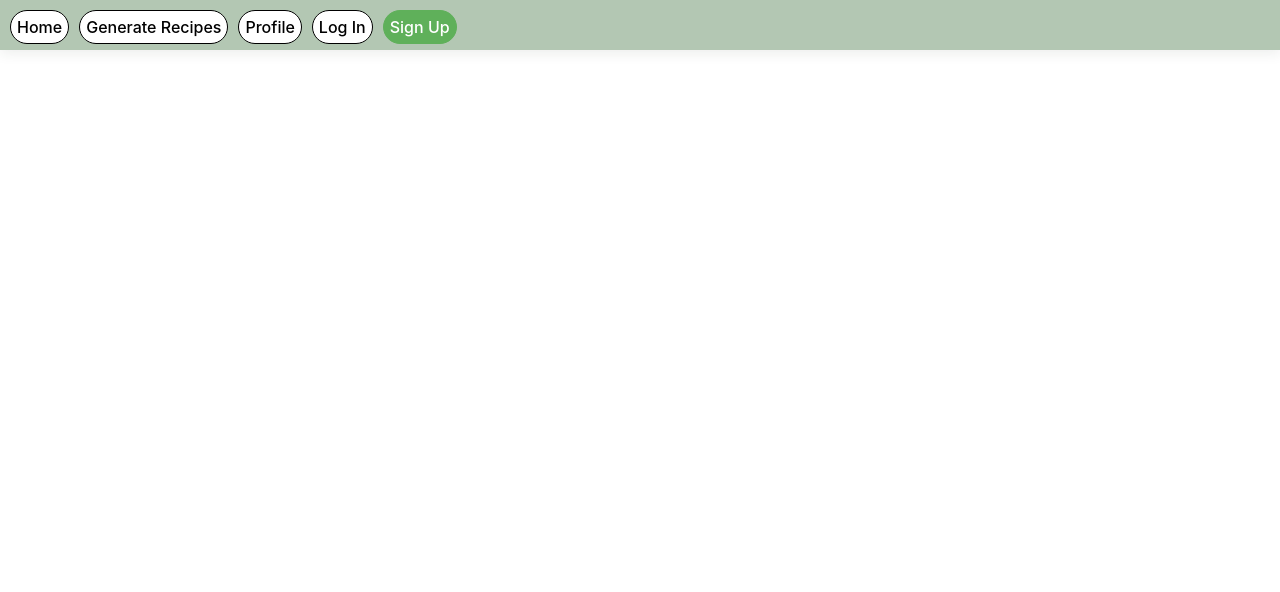
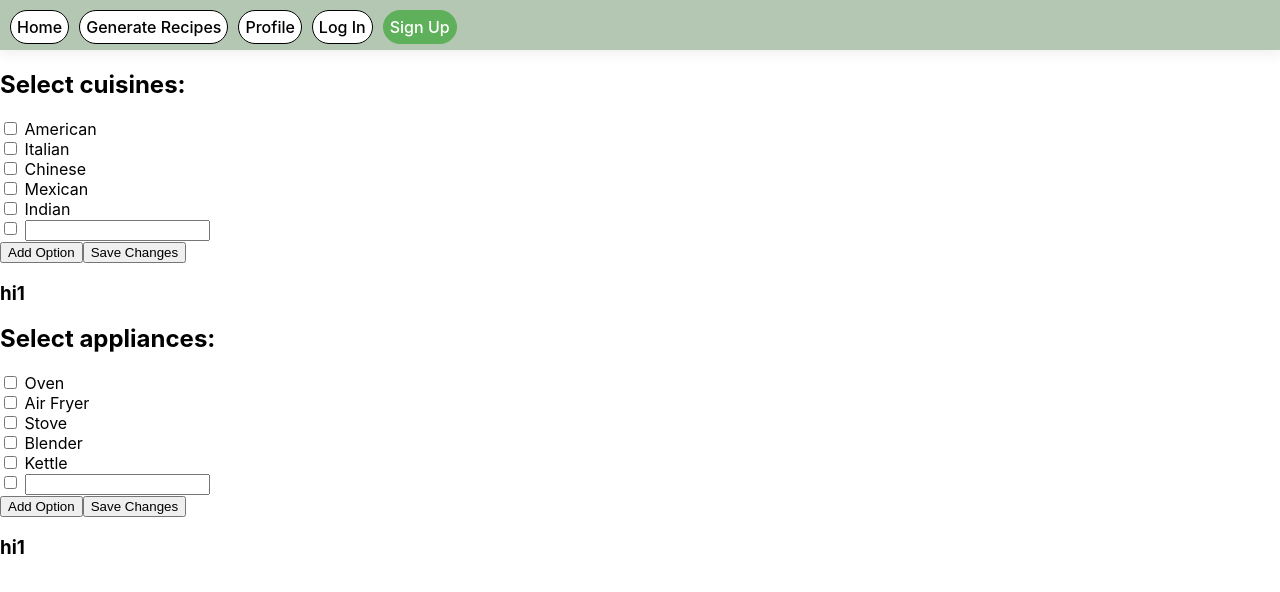
Before and after one commit to Devansh-Ojha/SaveBites, a React (Create React App) app in the folder frontend/: page /preferences in a window 1280 px wide. Shown: the top 592 px of the page. Built offline with nearby package versions, Linux system fonts and the light colour scheme.

Commit message:
set preferences page

```diff
--- a/frontend/src/App.js
+++ b/frontend/src/App.js
@@ -6,9 +6,14 @@ import Login from './Login.js';
 import UserProfile from './UserProfile.js';
 import Generate from './Generate.js';
 import Recipes from './Recipes.js';
+import Preferences from './Preferences.js';
 import { BrowserRouter as Router, Routes, Route } from 'react-router-dom';
+import { useState } from 'react';
 
 function App() {
+  const [cuisines, setCuisines] = useState([]);
+  const [appliances, setAppliances] = useState([]);
+
   return (
     //hero
    // about
@@ -29,8 +34,9 @@ function App() {
         <Route path="/login" element={<Login />}></Route>
         <Route path="/signup" element={<Signup />}></Route>
         <Route path="/profile" element={<UserProfile name={"Tester"}/>}></Route>
-        <Route path="/generate" element={<Generate />}></Route>
+        <Route path="/generate" element={<Generate cuisines={cuisines}/>}></Route>
         <Route path="/recipes" element={<Recipes />}></Route>
+        <Route path="/preferences" element={<Preferences setCuisines={setCuisines} setAppliances={setAppliances}/>}></Route>
       </Routes>
     </Router>
   );
--- a/frontend/src/Generate.js
+++ b/frontend/src/Generate.js
@@ -1,14 +1,17 @@
 import { useState } from 'react';
+//import preferences from './Preferences.js';
 
-export default function Generate() {
+export default function Generate({ cuisines }) {
 	const [recipes, setRecipes] = useState([]);
 
-	const testIngredients = ["Tomato", "Ground Beef", "Cheese", "Flour", "Herbs", "Egg", "Bell Peppers"]
-	const testCuisines = ["Italian", "American"]
+	// const testIngredients = Preferences.testIngredients;
+	// const testCuisines = Preferences.testCuisines;
+	const testIngredients = [];
+	const testCuisines = cuisines;
 
 	function generateRecipe() {
 		let testRecipe = {
-			ingredients: "Tomato, Cheese, Flour",
+			ingredients: "",
 			instructions: "Make pizza, put in oven",
 			appliances: "Oven",
 			budget: "10"
--- /dev/null
+++ b/frontend/src/Preferences.js
@@ -0,0 +1,15 @@
+import { useState } from 'react';
+import Selector from './Selector.js';
+
+export default function Preferences({ setCuisines, setAppliances}) {
+
+	return (
+		<>
+			<h2>Select cuisines:</h2>
+			<Selector setCuisines = {setCuisines} options={["American", "Italian", "Chinese", "Mexican", "Indian"]}/>
+
+			<h2>Select appliances:</h2>
+			<Selector setAppliances = {setAppliances} options={["Oven", "Air Fryer", "Stove", "Blender", "Kettle"]}/>
+		</>
+	);
+}
--- /dev/null
+++ b/frontend/src/Selector.js
@@ -0,0 +1,55 @@
+import { useState } from "react";
+
+export default function Selector( { setState, options } ) {
+	const [numOptions, setNumOptions] = useState(1);
+
+	function handleSubmit(e) {
+		e.preventDefault();
+
+		const form = e.target;
+		const formData = new FormData(form);
+
+		const formJson = Object.fromEntries(formData.entries());
+
+		console.log(formJson);
+		let selectedCuisines = [];
+		for (let key in formJson) {
+			if (formJson[key] == "on") {
+				if (key == "other") {
+					selectedCuisines.push(formJson["text"]);
+				}
+				else {
+					selectedCuisines.push(key);
+				}
+			}
+		}
+		setState(selectedCuisines);
+	}
+
+	return (
+		<>
+			<form onSubmit={handleSubmit}>
+				{
+					options.map( (item) => {
+						return (
+							<>
+							<label>
+								<input name={item} type="checkbox"></input> {item}
+							</label>
+							<br />
+							</>
+						)
+					}
+				)}
+				{
+					[Array(numOptions).keys()].map((item) => { return (<><input name="other" type="checkbox"></input> <input name="text"></input> <br/></>)})
+				}
+
+				<button type="button" onClick={() => setNumOptions(numOptions+1)}>Add Option</button>
+				<button type="submit">Save Changes</button>
+				<h3>hi{numOptions}</h3>
+			</form>
+			<form></form>
+		</>
+	);
+}
--- a/frontend/src/UserProfile.js
+++ b/frontend/src/UserProfile.js
@@ -23,6 +23,9 @@ export default function UserProfile({name}) {
 		"settings": <div style={{float: "right", margin: "100px"}}>
 						Settings and Preferences:
 						<p>Theme: {testTheme}</p>
+						<Link to="/preferences">
+							Set Preferences
+						</Link>
 					</div>,
 		"help": <div style={{float: "right", margin: "100px"}}>
 						Help:
```
